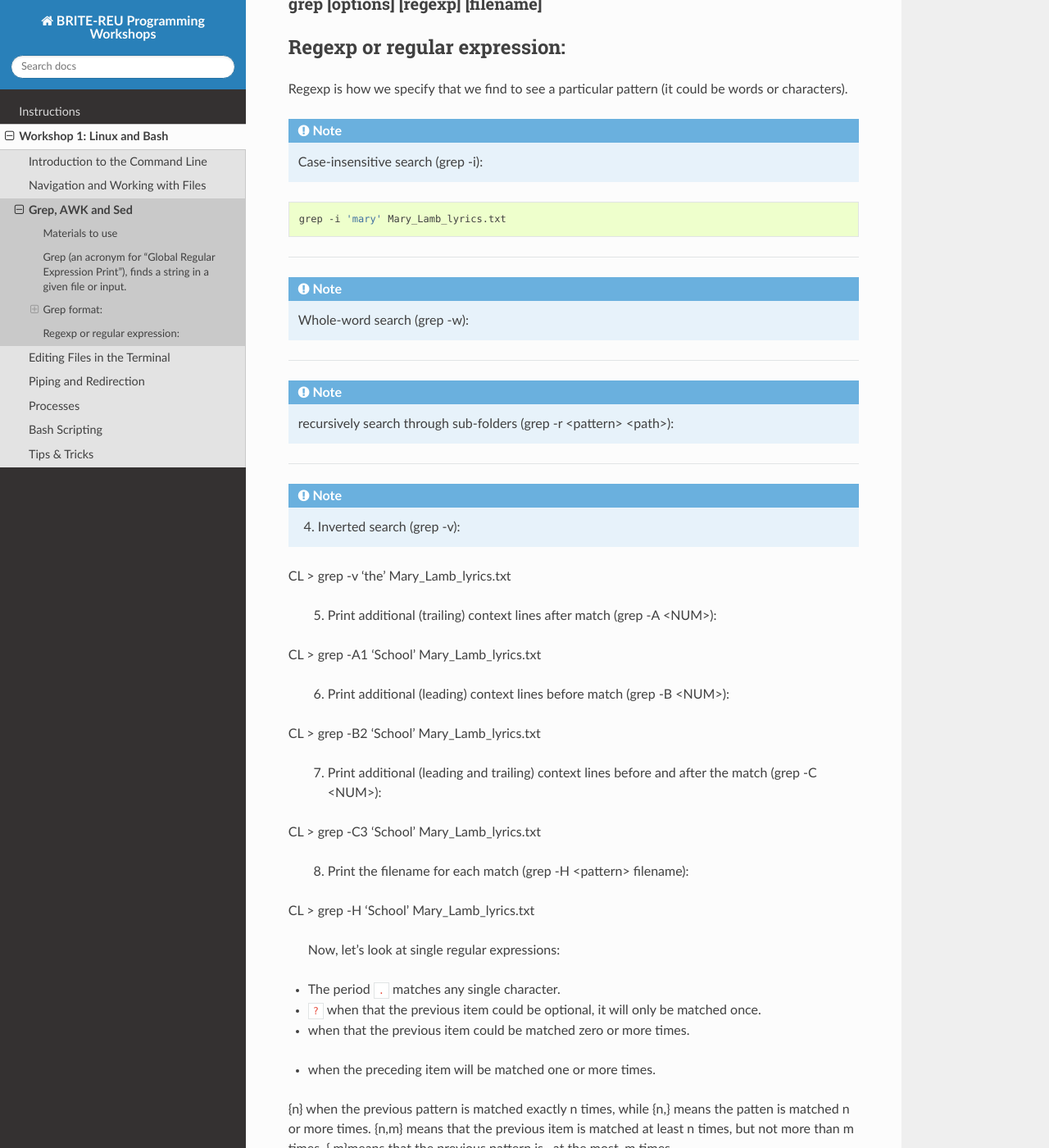
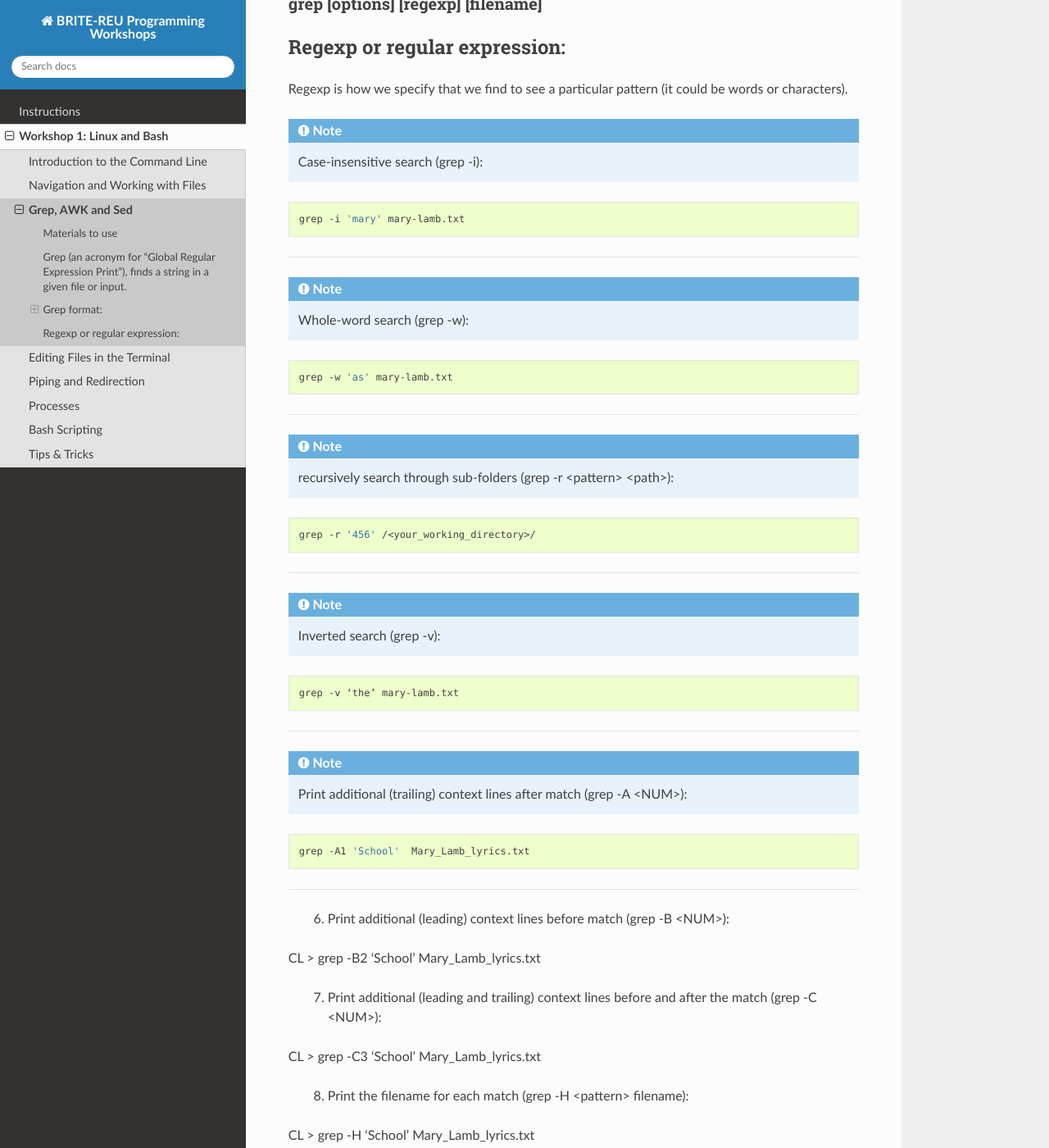
Before and after one commit to BRITE-REU/programming-workshops, a Sphinx documentation site: the page built from source/workshops/01_linux_bash/grep_awk_sed.rst, in a window 1280 px wide and 1400 px high, scrolled down 514 px. Shown: the whole window at 82% size. Built offline with Sphinx 7.4.7 and the Read the Docs theme 2.0.0, drawn with Linux system fonts in a browser that asks for light colours.

Commit message:
Update grep_awk_sed.rst

```diff
--- a/source/workshops/01_linux_bash/grep_awk_sed.rst
+++ b/source/workshops/01_linux_bash/grep_awk_sed.rst
@@ -29,30 +29,40 @@ Regexp is how we specify that we find to see a particular pattern (it could be w
 
 .. code-block:: sh
 
-      grep -i 'mary' Mary_Lamb_lyrics.txt
+      grep -i 'mary' mary-lamb.txt
 --------------------
 
 .. note::
       Whole-word search (grep -w):
 
 .. code-block:: sh
-      grep -w 'as' Mary_Lamb_lyrics.txt
+
+      grep -w 'as' mary-lamb.txt
 --------------------
 
 .. note::
       recursively search through sub-folders (grep -r <pattern> <path>):
 .. code-block:: sh
+
       grep -r '456' /<your_working_directory>/
 --------------------
 
 .. note::
-      4) Inverted search (grep -v):
+      Inverted search (grep -v):
 
-CL > grep -v ‘the’ Mary_Lamb_lyrics.txt
+.. code-block:: sh
 
-      5) Print additional (trailing) context lines after match (grep -A <NUM>):
+      grep -v ‘the’ mary-lamb.txt
+--------------------
 
-CL > grep -A1 'School'  Mary_Lamb_lyrics.txt
+.. note::
+      Print additional (trailing) context lines after match (grep -A <NUM>):
+
+.. code-block:: sh
+
+      grep -A1 'School'  Mary_Lamb_lyrics.txt
+--------------------
+
 
       6) Print additional (leading) context lines before match (grep -B <NUM>):
 
```
